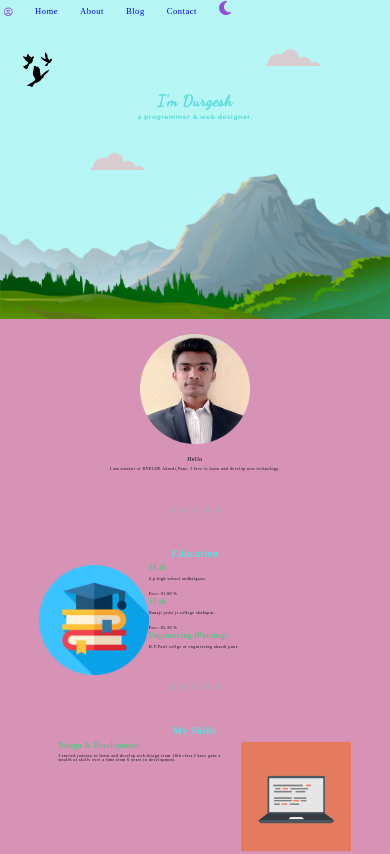
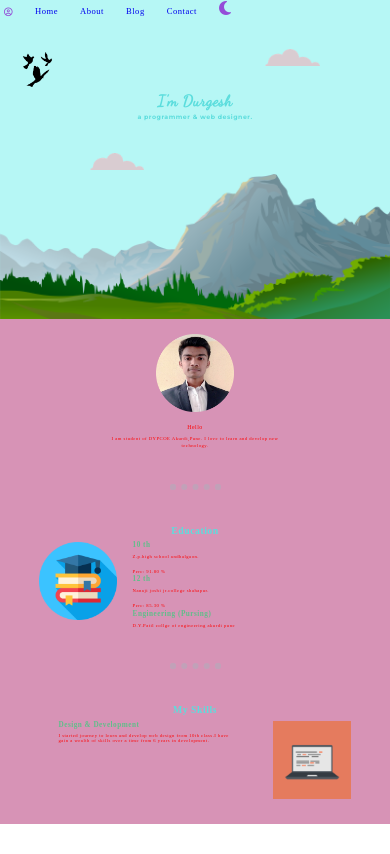
Before and after one commit to durgeshmehar/durgeshcv.github.io, a plain HTML site: page index.html in a window 390 px wide. Shown: the top 854 px of the page. Drawn offline with nearby package versions, Linux system fonts and the light colour scheme; a web font is replaced by a local one.

Commit message:
Update style.css

```diff
--- a/css/style.css
+++ b/css/style.css
@@ -118,7 +118,6 @@ hr {
     padding: 0px 3px 4px 0px;
 }
 .education img{
-    height:15vw;
     float: left;
 }
 .education .detail{
@@ -157,7 +156,6 @@ hr {
     padding:0vw 5vw;
 }
 .skill img{
-    height: 15vw;
     float:right;
 }
 /* bottom-container */
@@ -245,11 +243,11 @@ hr {
     .middle-container h4{
         padding: 0px 0vw 1vw 0vw;
     }
-    .middle-container img{
-        height: 13vh;
-        }
+
     .middle-container .intro p ,.education .detail p, span ,.skill p ,.bottom-container p{
-        font-size:1vw;}
+        font-size:1.2vw;
+        color:red;
+    }
     .middle-container .intro p#hi{
         font-size:1.5vw;
     }
```
